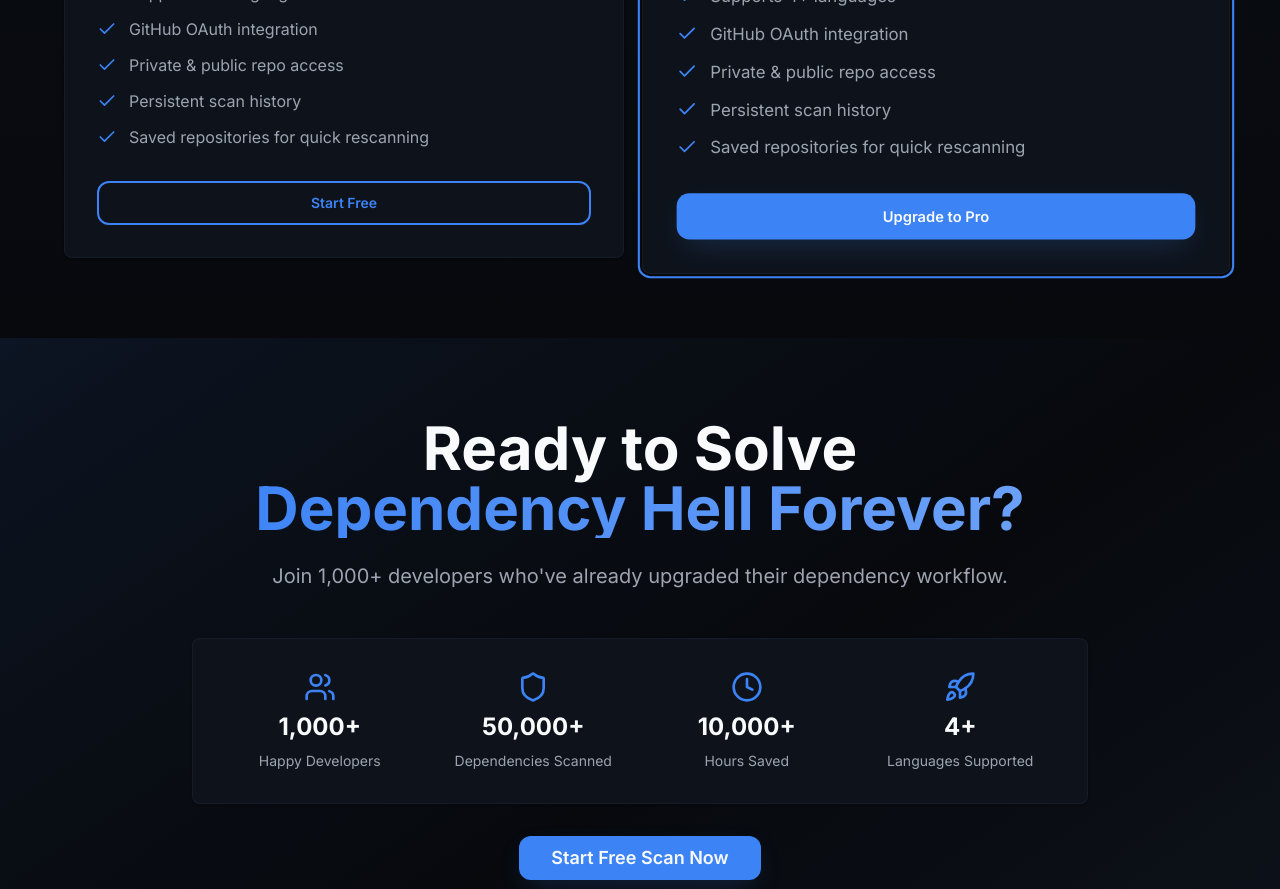
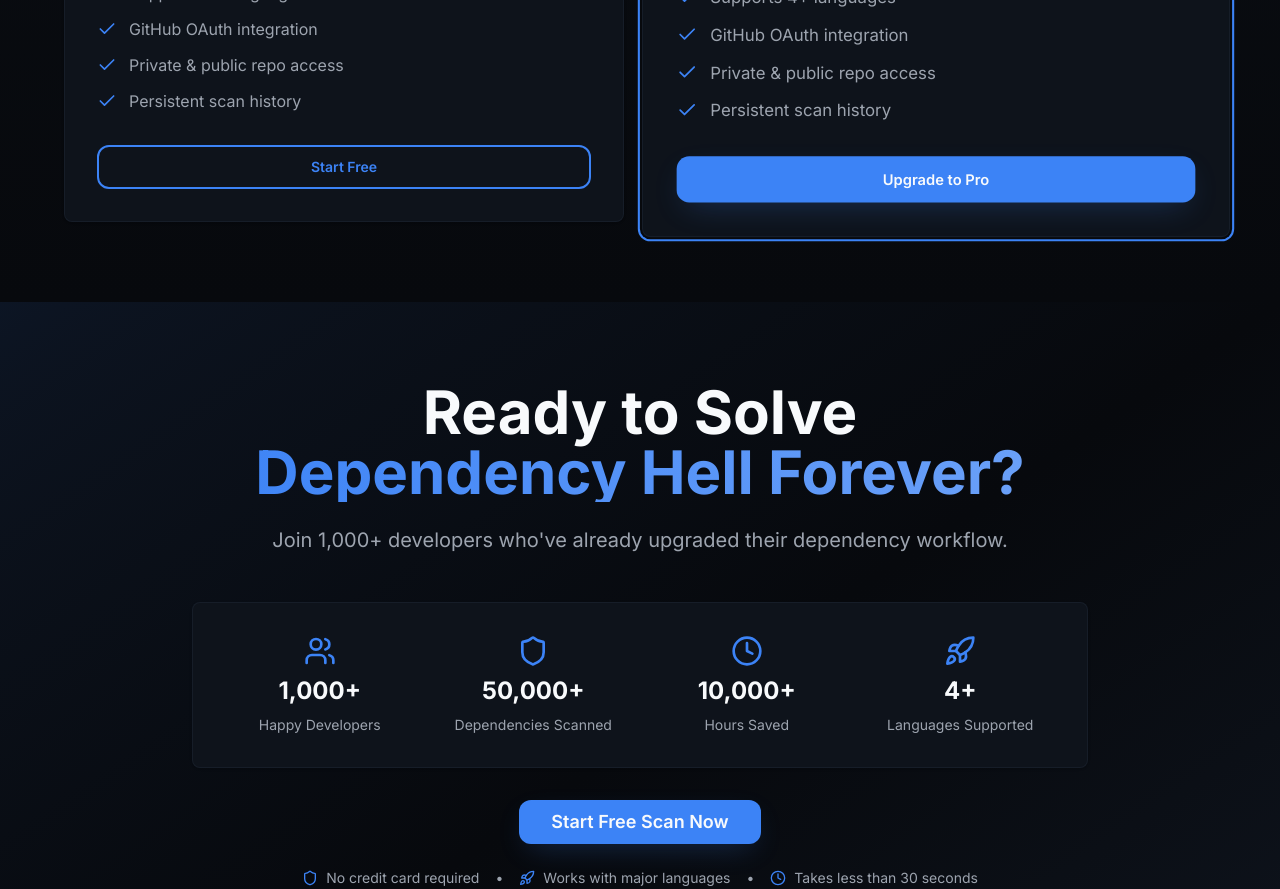
Before and after one commit to samlan24/deptoolio, a Next.js app in the folder up/: page / in a window 1280 px wide. Shown: the part 4820-5709 px from the top of the page. Built offline with nearby package versions, Linux system fonts and the light colour scheme; no server answers.

Commit message:
adding monthly limits

```diff
--- a/up/src/app/components/PricingSection.tsx
+++ b/up/src/app/components/PricingSection.tsx
@@ -38,7 +38,7 @@ const PricingSection = ({ id }: PricingSectionProps ) => {
     "GitHub OAuth integration",
     "Private & public repo access",
     "Persistent scan history",
-    "Saved repositories for quick rescanning",
+
   ];
 
   return (
```
